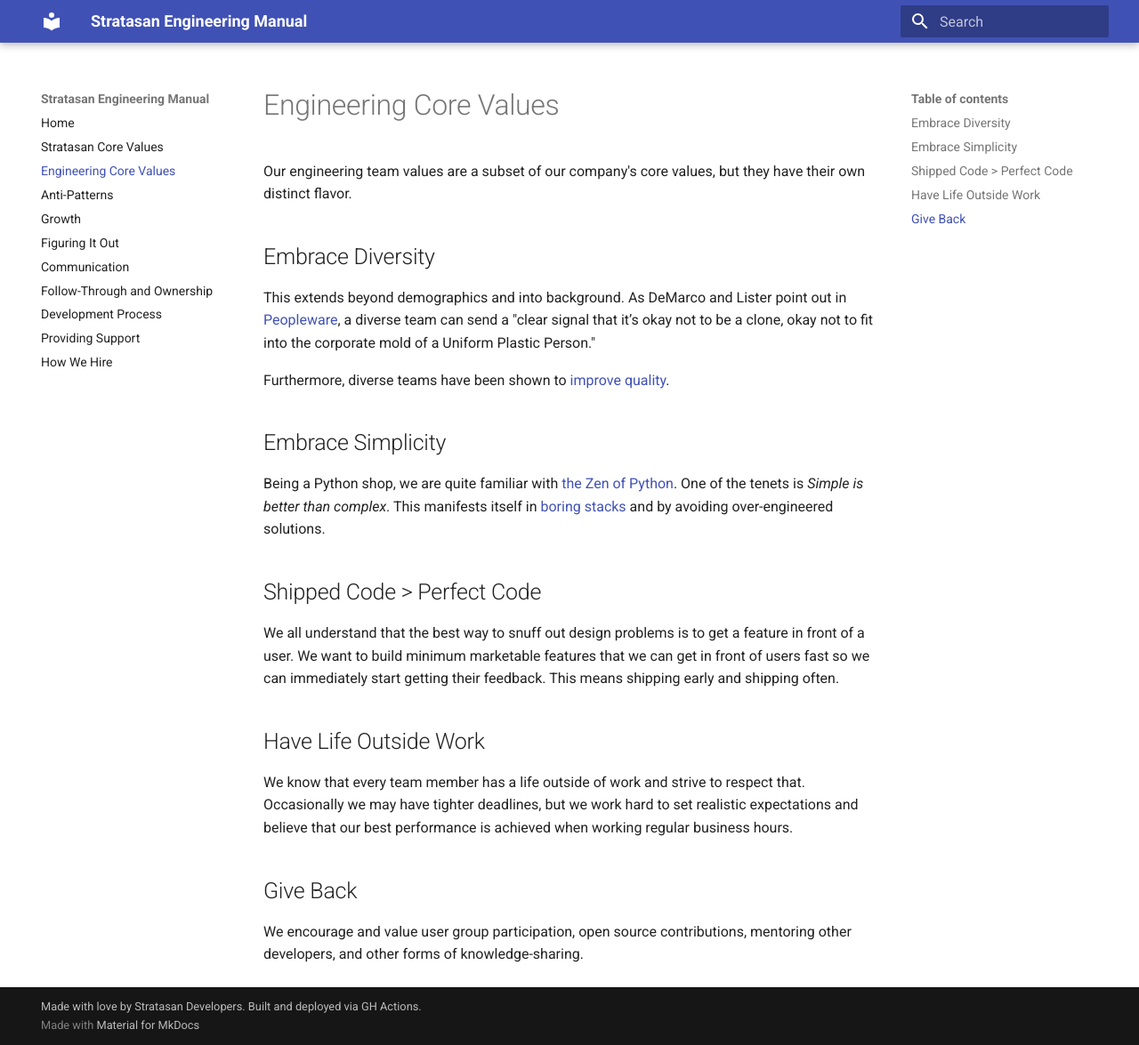
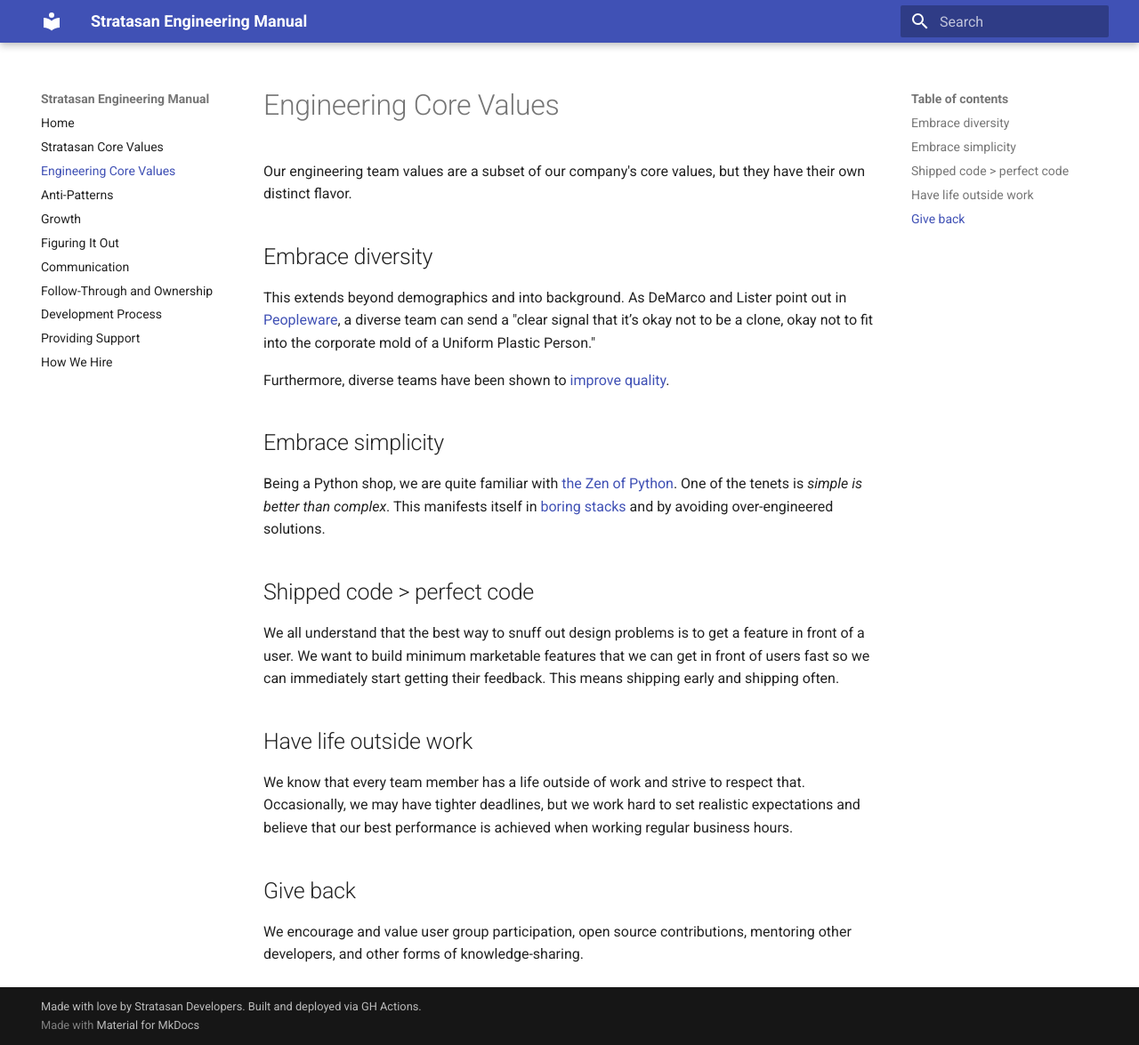
Before and after one commit to stratasan/engineering, an MkDocs documentation site: the page built from docs/engineering_core_values.md, in a window 1280 px wide and 1175 px high. Shown: the whole window at 89% size. Built offline with MkDocs 1.6.1 and Material for MkDocs 9.7.7, drawn with Linux system fonts in a browser that asks for light colours; old or Windows-style settings are respelled for this version of MkDocs.

Commit message:
Make heading capitalization consistent

```diff
--- a/docs/engineering_core_values.md
+++ b/docs/engineering_core_values.md
@@ -2,35 +2,35 @@
 
 Our engineering team values are a subset of our company's core values, but they have their own distinct flavor.
 
-## Embrace Diversity
+## Embrace diversity
 
 This extends beyond demographics and into background. As DeMarco and Lister point out in [Peopleware](https://www.amazon.com/s?ie=UTF8&field-keywords=peopleware&index=blended&link_code=qs&sourceid=Mozilla-search&tag=wwwcanoniccom-20),
 a diverse team can send a "clear signal that it’s okay not to be a clone, okay not to fit into the corporate mold of a Uniform Plastic Person."
 
 Furthermore, diverse teams have been shown to [improve quality](http://www.npr.org/2014/03/21/292225798/does-diversity-on-research-team-improve-quality-of-science).
 
-## Embrace Simplicity
+## Embrace simplicity
 
 Being a Python shop, we are quite familiar with [the Zen of Python](https://www.python.org/dev/peps/pep-0020/).
-One of the tenets is _Simple is better than complex_. This manifests itself in
+One of the tenets is _simple is better than complex_. This manifests itself in
 [boring stacks](http://www.expatsoftware.com/Articles/happiness-is-a-boring-stack.html)
 and by avoiding over-engineered solutions.
 
-## Shipped Code > Perfect Code
+## Shipped code > perfect code
 
 We all understand that the best way to snuff out design problems is to get a
 feature in front of a user. We want to build minimum marketable features that we
 can get in front of users fast so we can immediately start getting their
 feedback. This means shipping early and shipping often.
 
-## Have Life Outside Work
+## Have life outside work
 
 We know that every team member has a life outside of work and strive to respect
-that. Occasionally we may have tighter deadlines, but we work hard to set
+that. Occasionally, we may have tighter deadlines, but we work hard to set
 realistic expectations and believe that our best performance is achieved when
 working regular business hours.
 
-## Give Back
+## Give back
 
 We encourage and value user group participation, open source contributions, mentoring other
 developers, and other forms of knowledge-sharing.
```
